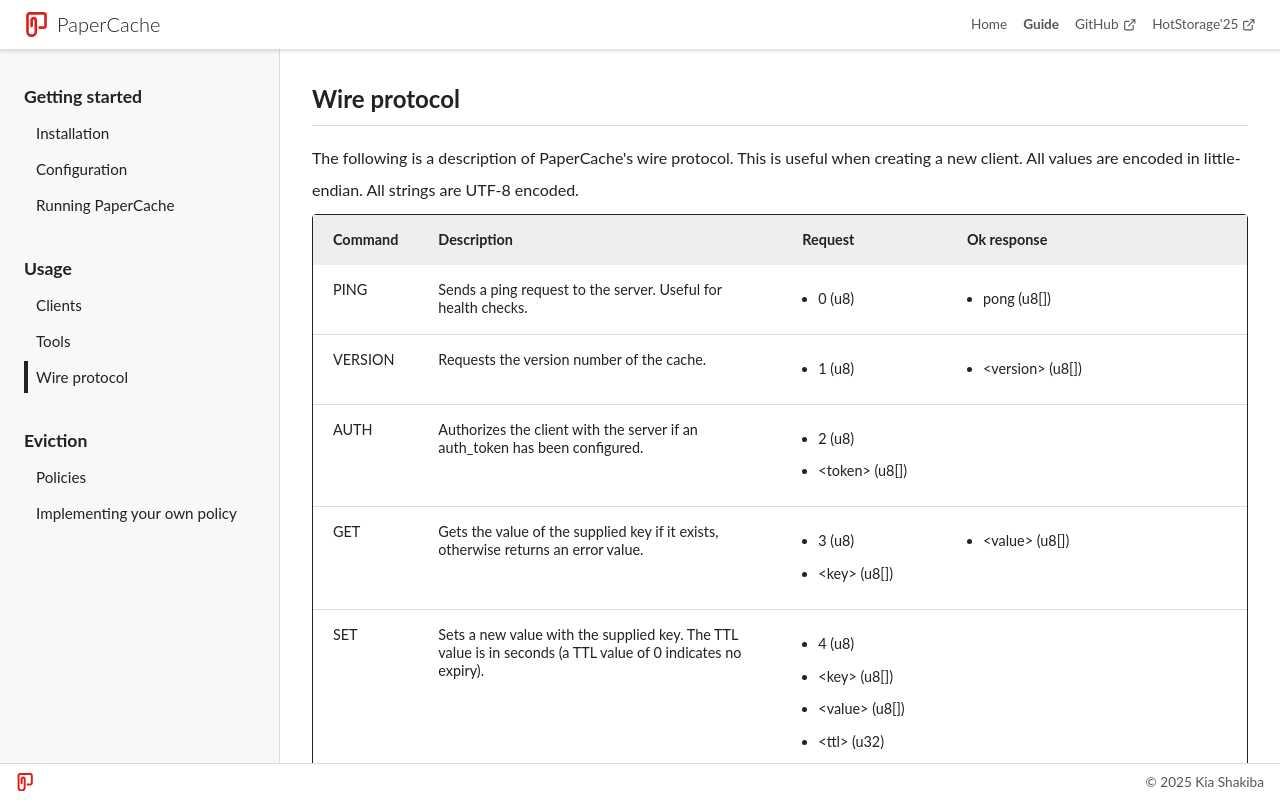
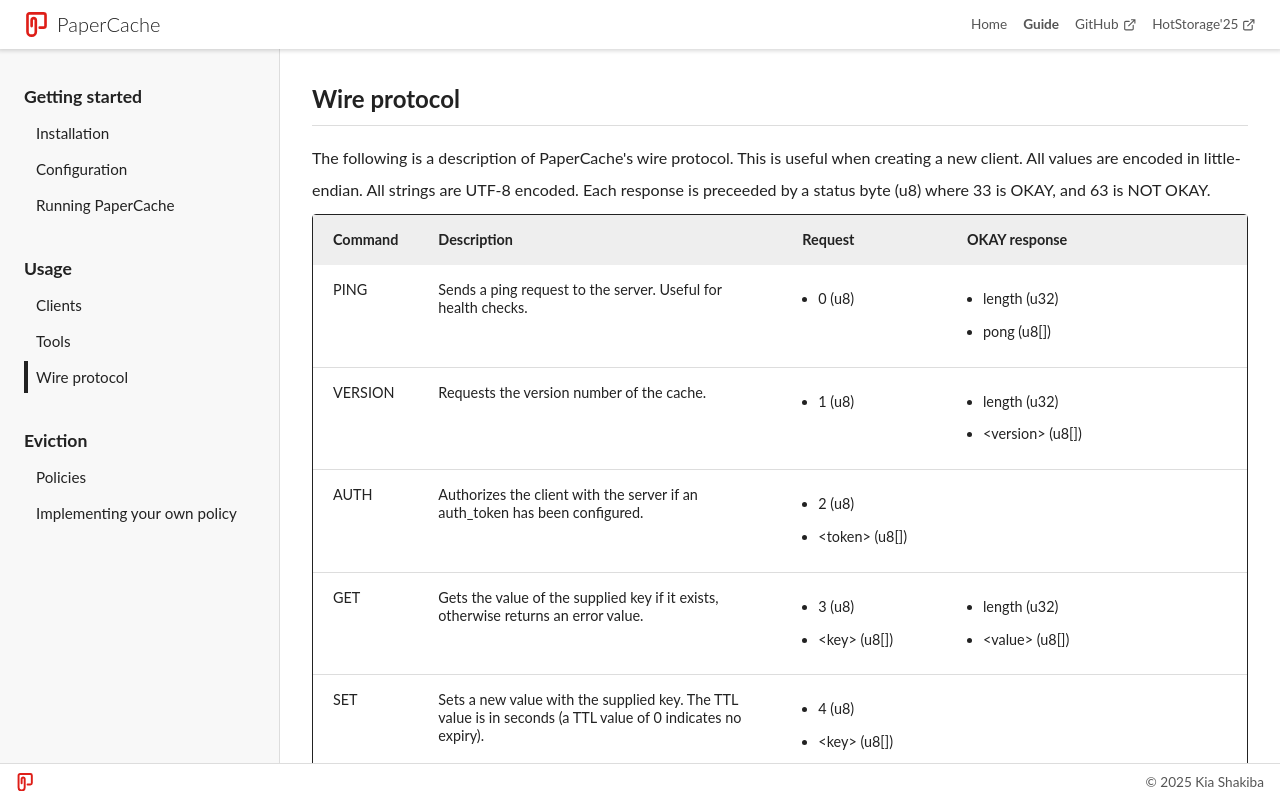
Before and after one commit to PaperCache/website, a SvelteKit app: page /guide/usage/wire in a window 1280 px wide. Built offline with nearby package versions, Linux system fonts and the light colour scheme.

Commit message:
Add error wire protocol

```diff
--- a/src/routes/guide/usage/wire/+page.svelte
+++ b/src/routes/guide/usage/wire/+page.svelte
@@ -1,87 +1,87 @@
 <script lang="ts">
 	import Table from "$lib/components/Table.svelte";
 
-	const COMMANDS: Command[] = [
+	const COMMANDS: WireEntry[] = [
 		{
-			command: "PING",
+			label: "PING",
 			description: "Sends a ping request to the server. Useful for health checks.",
 			request: ["0 (u8)"],
-			response: ["pong (u8[])"],
+			response: ["length (u32)", "pong (u8[])"],
 		},
 		{
-			command: "VERSION",
+			label: "VERSION",
 			description: "Requests the version number of the cache.",
 			request: ["1 (u8)"],
-			response: ["<version> (u8[])"],
+			response: ["length (u32)", "<version> (u8[])"],
 		},
 		{
-			command: "AUTH",
+			label: "AUTH",
 			description: "Authorizes the client with the server if an auth_token has been configured.",
 			request: ["2 (u8)", "<token> (u8[])"],
 			response: [],
 		},
 		{
-			command: "GET",
+			label: "GET",
 			description: "Gets the value of the supplied key if it exists, otherwise returns an error value.",
 			request: ["3 (u8)", "<key> (u8[])"],
-			response: ["<value> (u8[])"],
+			response: ["length (u32)", "<value> (u8[])"],
 		},
 		{
-			command: "SET",
+			label: "SET",
 			description: "Sets a new value with the supplied key. The TTL value is in seconds (a TTL value of 0 indicates no expiry).",
 			request: ["4 (u8)", "<key> (u8[])", "<value> (u8[])", "<ttl> (u32)"],
 			response: [],
 		},
 		{
-			command: "DEL",
+			label: "DEL",
 			description: "Deletes an object if it exists, otherwise returns an error value.",
 			request: ["5 (u8)", "<key> (u8[])"],
 			response: [],
 		},
 		{
-			command: "HAS",
+			label: "HAS",
 			description: "Checks if a value with the supplied key exists.",
 			request: ["6 (u8)", "<key> (u8[])"],
 			response: ["0 (u8, 0 = false, 1 = true)"],
 		},
 		{
-			command: "PEEK",
+			label: "PEEK",
 			description: "Gets the value of the supplied key if it exists, otherwise returns an error value. Unlike GET, PEEK does not modify the order of the eviction policy stack upon access.",
 			request: ["7 (u8)", "<key> (u8[])"],
-			response: ["<value> (u8[])"],
+			response: ["length (u32)", "<value> (u8[])"],
 		},
 		{
-			command: "TTL",
+			label: "TTL",
 			description: "Sets the TTL of the supplied key if it exists, otherwise returns an error value. The TTL value is in seconds (a TTL value of 0 indicates no expiry).",
 			request: ["8 (u8)", "<key> (u8[])", "<ttl> (u32)"],
 			response: [],
 		},
 		{
-			command: "SIZE",
+			label: "SIZE",
 			description: "Gets the size of the value of the supplied key if it exists, otherwise returns an error value.",
 			request: ["9 (u8)", "<key> (u8[])"],
 			response: ["<size> (u32)"],
 		},
 		{
-			command: "WIPE",
+			label: "WIPE",
 			description: "Deletes all data from the cache.",
 			request: ["10 (u8)"],
 			response: [],
 		},
 		{
-			command: "RESIZE",
+			label: "RESIZE",
 			description: "Resizes the cache.",
 			request: ["11 (u8)", "<size> (u64)"],
 			response: [],
 		},
 		{
-			command: "POLICY",
+			label: "POLICY",
 			description: "Sets the cache's eviction policy.",
 			request: ["12 (u8)", "<policy ID> (u8[])"],
 			response: [],
 		},
 		{
-			command: "STATS",
+			label: "STATS",
 			description: "Gets the cache's statistics.",
 			request: ["13 (u8)"],
 			response: [
@@ -101,37 +101,101 @@
 		},
 	];
 
-	type Command = {
-		command: string;
+	const ERRORS: WireEntry[] = [
+		{
+			label: "INTERNAL",
+			description: "An internal error has occurred.",
+			response: ["1 (u8)"],
+		},
+		{
+			label: "MAX_CONNECTIONS_EXCEEDED",
+			description: "The maximum number of concurrent client connections has been exceeded.",
+			response: ["2 (u8)"],
+		},
+		{
+			label: "UNAUTHORIZED",
+			description: "The client is not authorized to perform the action. Use the 'auth' command to authorize the client.",
+			response: ["3 (u8)"],
+		},
+		{
+			label: "INTERNAL_CACHE_ERROR",
+			description: "An internal error occurred in the cache itself (not the TCP server).",
+			response: ["0 (u8)", "0 (u8)"],
+		},
+		{
+			label: "KEY_NOT_FOUND",
+			description: "The requested key was not found in the cache.",
+			response: ["0 (u8)", "1 (u8)"],
+		},
+		{
+			label: "ZERO_VALUE_SIZE",
+			description: "The provided value has zero size.",
+			response: ["0 (u8)", "2 (u8)"],
+		},
+		{
+			label: "EXCEEDING_VALUE_SIZE",
+			description: "The provided value's size exceeds the size of the cache.",
+			response: ["0 (u8)", "3 (u8)"],
+		},
+		{
+			label: "ZERO_CACHE_SIZE",
+			description: "The provided cache size is zero.",
+			response: ["0 (u8)", "4 (u8)"],
+		},
+		{
+			label: "UNCONFIGURED_POLICY",
+			description: "The provided policy is not configured in the cache.",
+			response: ["0 (u8)", "5 (u8)"],
+		},
+		{
+			label: "INVALID_POLICY",
+			description: "The provided policy is invalid.",
+			response: ["0 (u8)", "6 (u8)"],
+		},
+	];
+
+	type WireEntry = {
+		label: string;
 		description: string;
-		request: string[];
+		request?: string[];
 		response: string[];
 	};
 </script>
 
-<p>The following is a description of PaperCache's wire protocol. This is useful when creating a new client. All values are encoded in little-endian. All strings are UTF-8 encoded.</p>
+<p>The following is a description of PaperCache's wire protocol. This is useful when creating a new client. All values are encoded in little-endian. All strings are UTF-8 encoded. Each response is preceeded by a status byte (u8) where 33 is OKAY, and 63 is NOT OKAY.</p>
 
 <Table
-	headers={["Command", "Description", "Request", "Ok response"]}
+	headers={["Command", "Description", "Request", "OKAY response"]}
 	items={COMMANDS}
 	{row}
 />
 
-{#snippet row(command: Command)}
-	<td>{command.command}</td>
-	<td>{command.description}</td>
+<h3>Errors</h3>
+<p>The following is a description of PaperCache's error wire protocol. If the initial byte of any response is NOT OKAY (63), the following can be used to parse the subsequent bytes.</p>
 
+<Table
+	headers={["Error type", "Description", "NOT OKAY response"]}
+	items={ERRORS}
+	{row}
+/>
+
+{#snippet row(entry: WireEntry)}
+	<td>{entry.label}</td>
+	<td>{entry.description}</td>
+
+	{#if entry.request}
 		<td>
 			<ul>
-			{#each command.request as item}
+				{#each entry.request as item}
 					<li>{item}</li>
 				{/each}
 			</ul>
 		</td>
+	{/if}
 
 	<td>
 		<ul>
-			{#each command.response as item}
+			{#each entry.response as item}
 				<li>{item}</li>
 			{/each}
 		</ul>
@@ -146,4 +210,11 @@
 	li {
 		white-space: nowrap;
 	}
+
+	h3 {
+		color: #222222;
+		font-size: 1.15em;
+		font-weight: 700;
+		margin: 32px 0 8px;
+	}
 </style>
```
Lines whose indentation alone changed are shown as unchanged.
